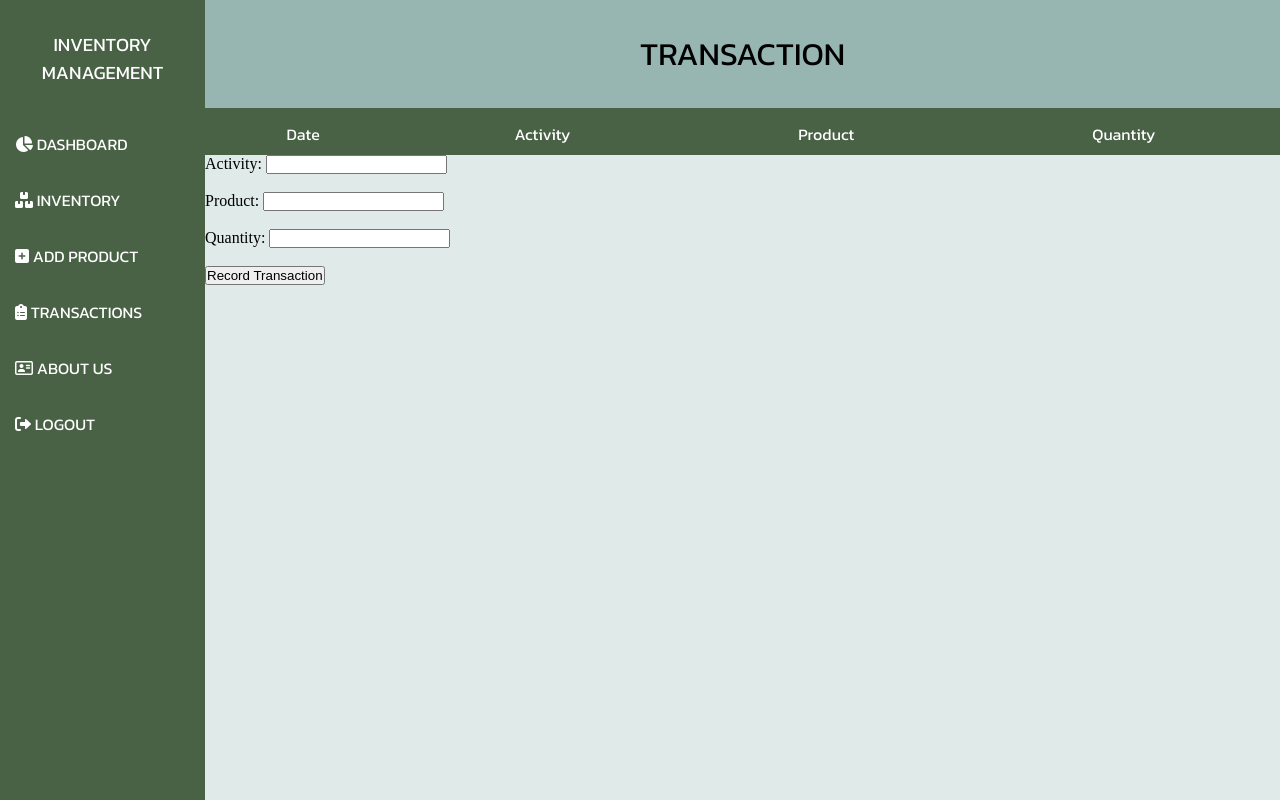
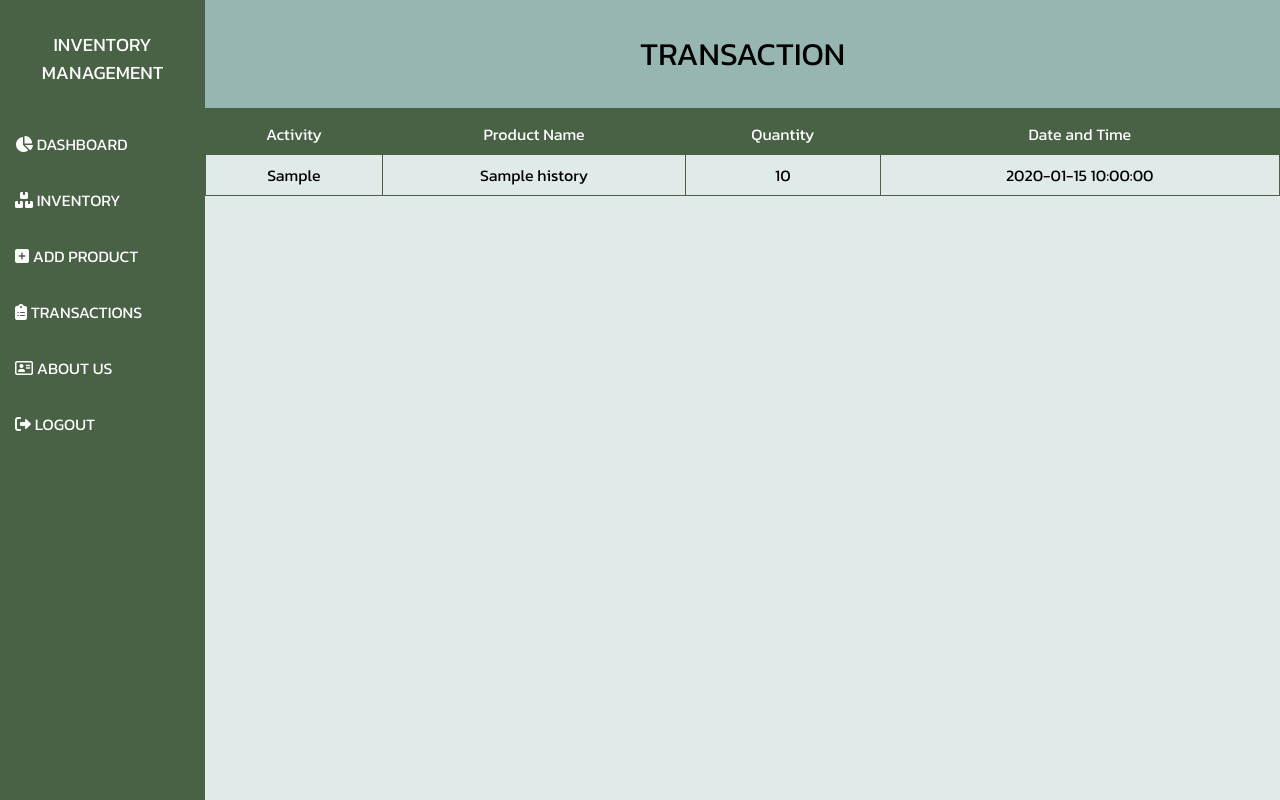
Before and after one commit to kizaya99/inventorynikizaya, a Flask app: page /transaction in a window 1280 px wide. Run offline with Flask 3, Linux system fonts and the light colour scheme; the visitor is signed in with stand-in values (Sample User, id 1); tables that the repository leaves empty or names only in its code hold one stand-in row (values such as "Sample post"); lists and menus that the app fills with data are empty; some libraries are stand-ins or nearby versions.

Commit message:
Changes for processes

```diff
--- a/main.py
+++ b/main.py
@@ -1,4 +1,4 @@
-from flask import Flask, render_template, redirect, request, session, flash
+from flask import Flask, render_template, redirect, request, session, flash, url_for
 from flask_mysqldb import MySQL
 
 
@@ -172,6 +172,10 @@ class Inventory_Management:
                 cursor.execute("SELECT * FROM inv WHERE product_ID=%s", (productID,))
                 product_found = cursor.fetchone()
                 if product_found:
+
+                    insertHistory = "INSERT INTO history (activity, product_name,quantity) VALUES (%s, %s, %s)"
+                    cursor.execute(insertHistory,("Deleted Product", product_found[1], product_found[2]))
+
                     cursor.execute("DELETE FROM inv WHERE product_ID=%s", (productID,))
                     self.mysql.connection.commit()
                     flash("Product successfully deleted!")
@@ -196,6 +200,9 @@ class Inventory_Management:
 
                 cursor = self.mysql.connection.cursor()
                 cursor.execute("UPDATE inv set product_name=%s, Qty=%s, price=%s WHERE product_ID=%s", (new_product_name, new_productQuantity, new_product_price, productID))
+
+                updateHistory = "INSERT INTO history (activity, product_name, quantity) VALUES (%s, %s, %s)"
+                cursor.execute(updateHistory, ("Updated Product", new_product_name, new_productQuantity))
                 self.mysql.connection.commit()
                 flash("Product successfully updated!")
                 return redirect("/inventory")
@@ -222,7 +229,17 @@ class Inventory_Management:
 
                 cursor = self.mysql.connection.cursor()
                 cursor.execute("INSERT INTO inventory_db.inv (product_name, Qty, price, category) VALUES (%s, %s, %s, %s)", (prd_name, prd_quantity, prd_price, prd_category))
+
+                insertIntoHistory = "INSERT INTO history (activity, product_name, quantity) VALUES (%s, %s, %s)"
+                cursor.execute(insertIntoHistory, ("Add Product", prd_name, prd_quantity))
                 self.mysql.connection.commit()
+
+                return """
+                        <script>
+                        window.alert("Product Added successfully");
+                        window.location.href = '{}'
+                        </script>
+                       """.format(url_for('addprd'))
 
 
 
@@ -288,7 +305,14 @@ class Inventory_Management:
         @self.app.route('/transaction')
         def transaction():
             if "user" in session:
-                return render_template('trans.html')
+
+                cur = self.mysql.connection.cursor()
+                getAllHistory = "SELECT * FROM history ORDER BY dateTime DESC"
+                cur.execute(getAllHistory)
+                allHistory = cur.fetchall()
+
+
+                return render_template('trans.html', allHistory = allHistory)
 
             else:
                 return redirect("/")
--- a/templates/trans.html
+++ b/templates/trans.html
@@ -31,29 +31,29 @@
       </div>
       <div class="main_content">
         <div class="header">TRANSACTION</div>
-        <table id="transaction-table">
+
+          <table>
             <thead>
               <tr>
-              <th>Date</th>
                 <th>Activity</th>
-              <th>Product</th>
+                <th>Product Name</th>
                 <th>Quantity</th>
+                <th>Date and Time</th>
               </tr>
             </thead>
-          <tbody id="transaction-log">
-            <!-- transaction log will be displayed here -->
+
+            <tbody>
+
+              {%for data in allHistory%}
+              <tr>
+                <td>{{data.1}}</td>
+                <td>{{data.2}}</td>
+                <td>{{data.3}}</td>
+                <td>{{data.4}}</td>
+              </tr>
+              {%endfor%}
             </tbody>
           </table>
-        <form id="transaction-form">
-          <label for="activity">Activity:</label>
-          <input type="text" id="activity" name="activity"><br><br>
-          <label for="product">Product:</label>
-          <input type="text" id="product" name="product"><br><br>
-          <label for="quantity">Quantity:</label>
-          <input type="number" id="quantity" name="quantity"><br><br>
-          <button type="submit">Record Transaction</button>
-        </form>
-
         <script>
             document.querySelector('.hamburger-menu').addEventListener('click', function () {
               document.querySelector('.sidebar').classList.toggle('active');
```
Lines whose indentation alone changed are shown as unchanged.
